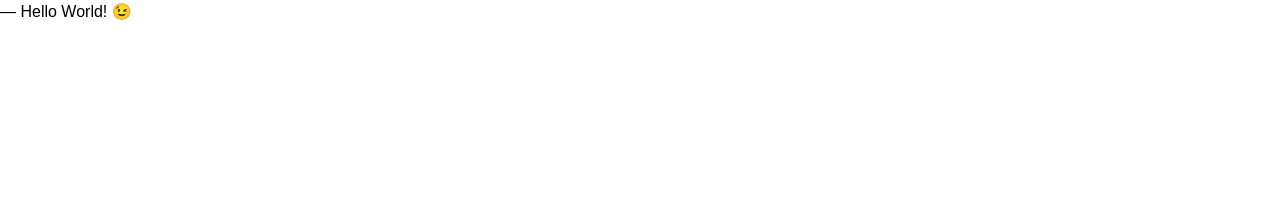
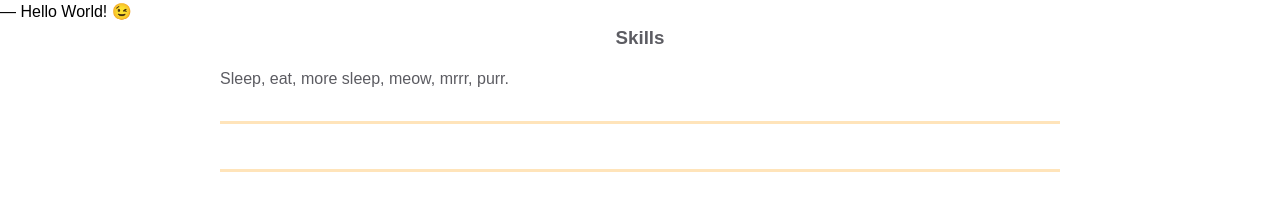
Before and after one commit to VasylHyshchyn/homepage, a plain HTML site: page index.html in a window 1280 px wide. Drawn offline with Linux system fonts and the light colour scheme.

Commit message:
Added skills block and experience temolate block

```diff
--- a/index.html
+++ b/index.html
@@ -8,5 +8,26 @@
   </head>
   <body>
     ― Hello World! &#x1F609;
+
+    <div class="container">
+        <div class="resume__block">
+          <div class="skills">
+            <h3 class="skills__header">Skills</h3>
+            <p class="skills__text">Sleep, eat, more sleep, meow, mrrr, purr. </p>
+          </div>
+        </div>
+      </div>
+
+      <div class="container">
+        <div class="resume__block">
+          <div class="main-info fh">
+
+            <div class="experiences"></div>
+
+            <div class="additional-info fv"></div>
+          </div>
+        </div>
+      </div>
+
   </body>
 </html>
```
